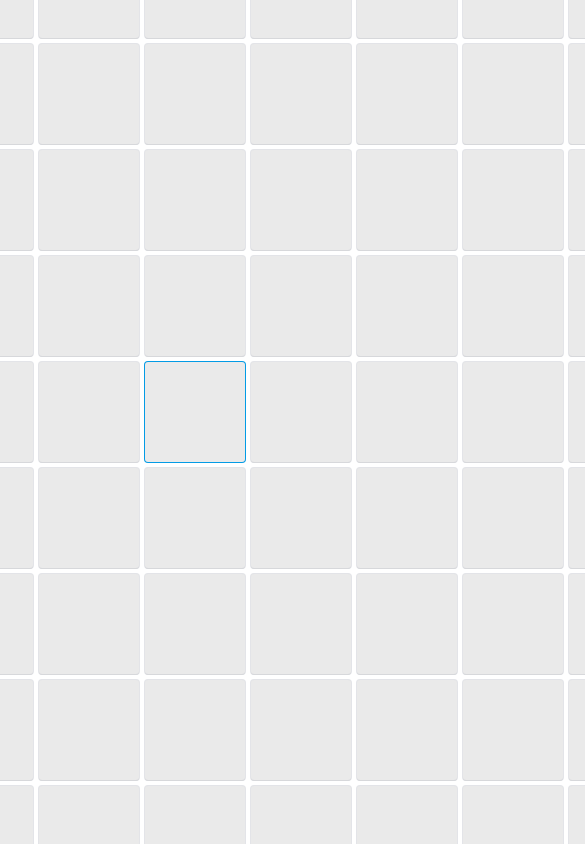
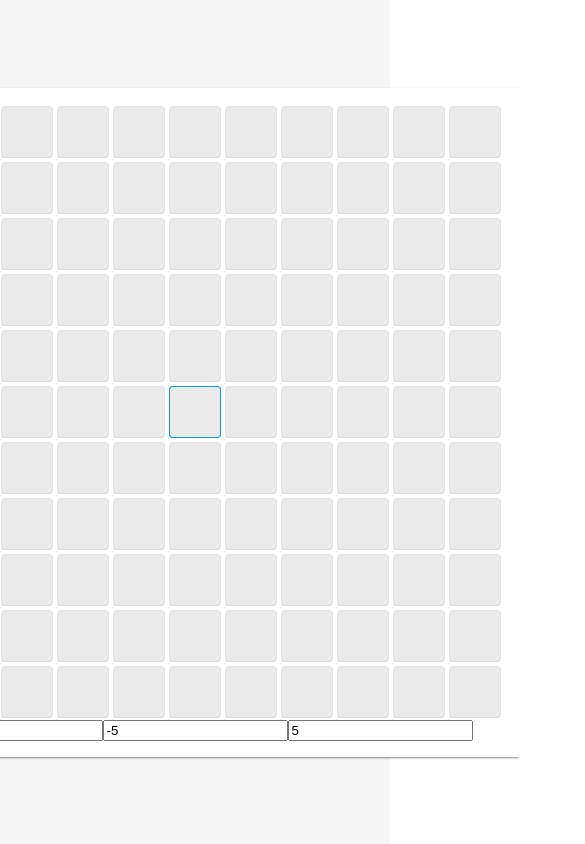
Before and after one commit to martinkomitsky/infinite-tic-tac-toe, a React app: page / in a window 390 px wide. Shown: the top 844 px of the page, 585 px wide, since content can reach past the window. Built offline with nearby package versions, Linux system fonts and the light colour scheme.

Commit message:
master: some media queries

```diff
--- a/src/components/Cell/Cell.module.css
+++ b/src/components/Cell/Cell.module.css
@@ -9,6 +9,15 @@
 	border-radius: 3px;
 	transition: background-color 0.25s;
 	box-shadow: 0 1px 0 0 #d7d8db, 0 0 0 1px #e3e4e8;
+	font-size: 100px;
+}
+
+@media (max-width: 1440px) {
+	.cell {
+		width: 50px;
+		height: 50px;
+		font-size: 50px;
+	}
 }
 
 .cell:hover {
@@ -25,7 +34,6 @@
 	display: flex;
 	justify-content: center;
 	align-items: center;
-	font-size: 100px;
 	text-shadow: -1px -1px 10px rgba(150, 150, 150, 0.7);
 }
 
--- a/src/containers/App/App.module.css
+++ b/src/containers/App/App.module.css
@@ -36,6 +36,12 @@
 		5px 6px 1px #eee, 7px 6px 1px #ccc;
 }
 
+@media (max-width: 1440px) {
+	.fieldWinOverlay {
+		font-size: 3rem;
+	}
+}
+
 .fieldWinOverlayShown {
 	display: flex;
 }
```
